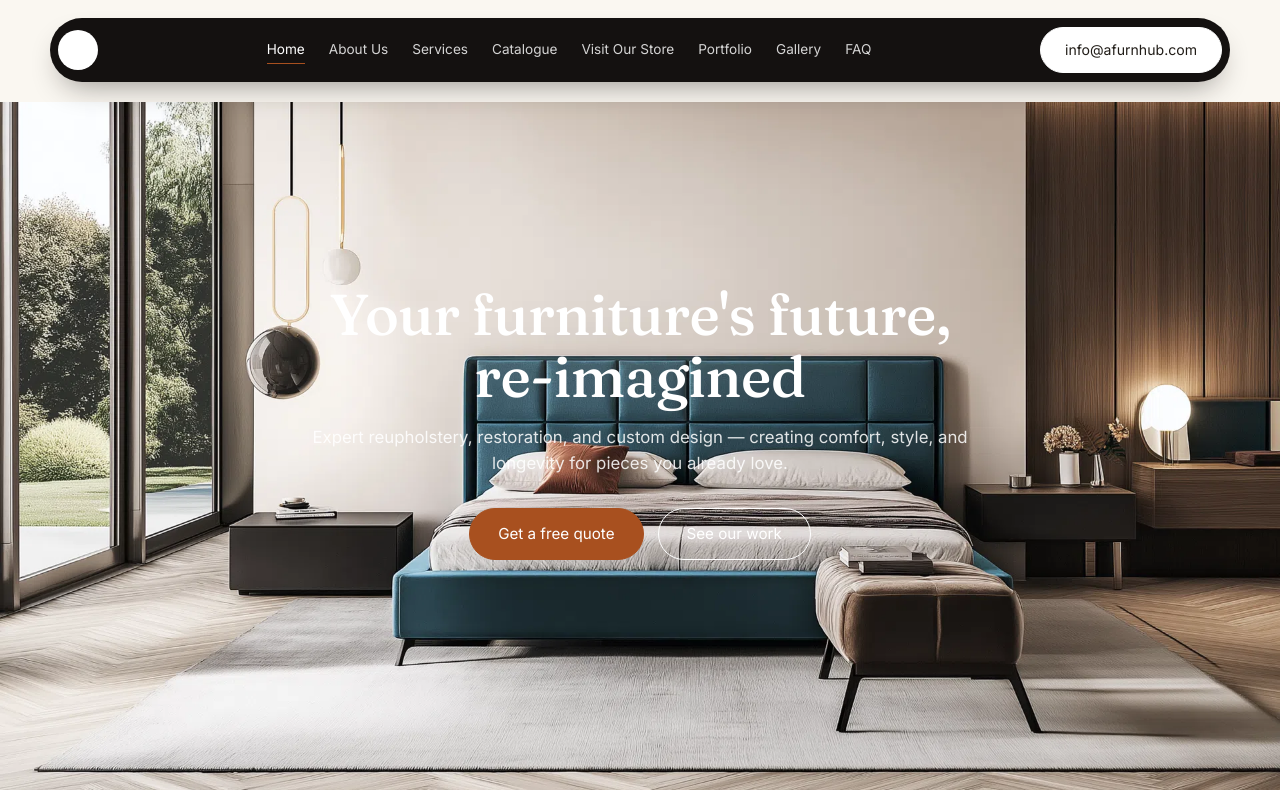
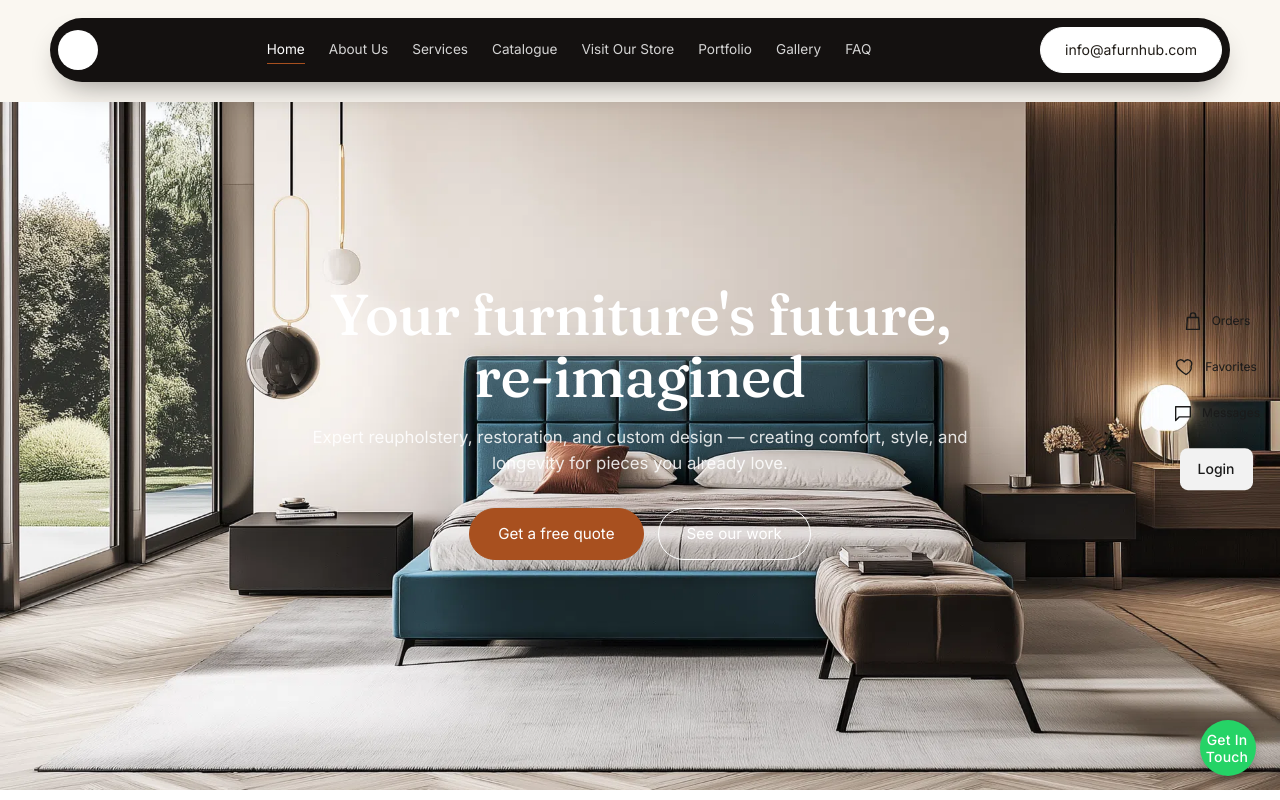
Before and after one commit to alex-upholstery/alexhub, a React (Vite) app: page / in a window 1280 px wide. Shown: the top 800 px of the page. Built offline with nearby package versions, Linux system fonts and the light colour scheme.

Commit message:
new changes

```diff
--- a/src/App.jsx
+++ b/src/App.jsx
@@ -12,6 +12,7 @@ import Gallery from './pages/Gallery.jsx';
 import FAQ from './pages/FAQ.jsx';
 import Contact from './pages/Contact.jsx';
 import ServiceDetail from './pages/ServiceDetail.jsx';
+import ContactButton from './components/ContactButton.jsx';
 function ScrollToTop() {
   const { pathname } = useLocation();
   useEffect(() => {
@@ -40,6 +41,7 @@ export default function App() {
         </Routes>
       </div>
       <Footer />
+       <ContactButton />
     </>
   );
 }
--- /dev/null
+++ b/src/components/ContactButton.jsx
@@ -0,0 +1,80 @@
+import { useState, useRef, useEffect } from 'react';
+
+const WHATSAPP_NUMBER = '+27634555268'; // replace with your number, no + or spaces
+const DEFAULT_MESSAGE = "Hi! I'd like to ask about your furniture services.";
+
+export default function ContactButton() {
+  const [open, setOpen] = useState(false);
+  const ref = useRef(null);
+
+  useEffect(() => {
+    function handleClickOutside(e) {
+      if (ref.current && !ref.current.contains(e.target)) {
+        setOpen(false);
+      }
+    }
+    document.addEventListener('mousedown', handleClickOutside);
+    return () => document.removeEventListener('mousedown', handleClickOutside);
+  }, []);
+
+  const whatsappHref = `https://wa.me/${WHATSAPP_NUMBER}?text=${encodeURIComponent(DEFAULT_MESSAGE)}`;
+
+  return (
+    <div className="contact-widget" ref={ref}>
+      {open && (
+        <div className="contact-menu">
+          <button
+            type="button"
+            className="contact-menu-item"
+            onClick={() => {
+              setOpen(false);
+              // TODO: hook this up to your AI assistant / chat widget
+              console.log('Open AI assistant');
+            }}
+          >
+            <span className="contact-menu-icon ai">
+              <svg width="18" height="18" viewBox="0 0 24 24" fill="none" stroke="currentColor" strokeWidth="1.5">
+                <path d="M12 3v3M12 18v3M4.2 4.2l2.1 2.1M17.7 17.7l2.1 2.1M3 12h3M18 12h3M4.2 19.8l2.1-2.1M17.7 6.3l2.1-2.1" strokeLinecap="round" />
+                <circle cx="12" cy="12" r="4" />
+              </svg>
+            </span>
+            <span>
+              <span className="contact-menu-title">AI Assistant</span>
+              <span className="contact-menu-sub">Chat with our virtual assistant</span>
+            </span>
+          </button>
+
+          <a
+            href={whatsappHref}
+            target="_blank"
+            rel="noopener noreferrer"
+            className="contact-menu-item"
+            onClick={() => setOpen(false)}
+          >
+            <span className="contact-menu-icon whatsapp">
+              <svg width="18" height="18" viewBox="0 0 24 24" fill="currentColor">
+                <path d="M12.04 2C6.58 2 2.13 6.45 2.13 11.91c0 1.75.46 3.43 1.32 4.92L2 22l5.31-1.39a9.87 9.87 0 0 0 4.73 1.2h.01c5.46 0 9.91-4.45 9.91-9.91 0-2.65-1.03-5.13-2.9-7C17.17 3.03 14.69 2 12.04 2zm0 18.15h-.01a8.2 8.2 0 0 1-4.18-1.15l-.3-.18-3.12.82.83-3.04-.2-.31a8.19 8.19 0 0 1-1.26-4.38c0-4.54 3.7-8.24 8.25-8.24 2.2 0 4.27.86 5.83 2.42a8.18 8.18 0 0 1 2.41 5.83c0 4.55-3.7 8.23-8.25 8.23zm4.52-6.17c-.25-.12-1.47-.72-1.7-.81-.23-.08-.39-.12-.56.13-.17.25-.64.8-.78.97-.14.17-.29.19-.54.06-.25-.12-1.05-.39-2-1.23-.74-.66-1.24-1.47-1.38-1.72-.14-.25-.02-.38.11-.51.11-.11.25-.29.37-.43.12-.14.16-.25.25-.41.08-.17.04-.31-.02-.43-.06-.12-.56-1.34-.76-1.84-.2-.48-.4-.42-.56-.42h-.48c-.17 0-.43.06-.66.31s-.87.85-.87 2.07.89 2.4 1.02 2.57c.12.17 1.75 2.67 4.24 3.74.59.26 1.06.41 1.42.52.6.19 1.14.16 1.57.1.48-.07 1.47-.6 1.68-1.18.21-.58.21-1.08.14-1.18-.06-.11-.23-.17-.48-.29z" />
+              </svg>
+            </span>
+            <span>
+              <span className="contact-menu-title">WhatsApp</span>
+              <span className="contact-menu-sub">Message us directly</span>
+            </span>
+          </a>
+        </div>
+      )}
+
+      <button
+        type="button"
+        className="contact-btn"
+        onClick={() => setOpen((v) => !v)}
+        aria-label="Contact us"
+      >
+        <svg width="14" height="14" viewBox="0 0 24 24" fill="none" stroke="currentColor" strokeWidth="1.5">
+          <path d="M4 5h16v11H8l-4 4V5z" strokeLinecap="round" strokeLinejoin="round" />
+        </svg>
+       Get In Touch
+      </button>
+    </div>
+  );
+}
--- /dev/null
+++ b/src/components/SideActions.jsx
@@ -0,0 +1,50 @@
+import { Link } from 'react-router-dom';
+
+const ICONS = {
+  bag: (
+    <svg width="22" height="22" viewBox="0 0 24 24" fill="none" stroke="currentColor" strokeWidth="1.5">
+      <path d="M6 8h12l1 13H5L6 8z" strokeLinecap="round" strokeLinejoin="round" />
+      <path d="M9 8V6a3 3 0 0 1 6 0v2" strokeLinecap="round" strokeLinejoin="round" />
+    </svg>
+  ),
+  heart: (
+    <svg width="22" height="22" viewBox="0 0 24 24" fill="none" stroke="currentColor" strokeWidth="1.5">
+      <path
+        d="M12 20s-7-4.35-9.5-8.5C.5 8 2 4.5 5.5 4c2-.3 3.7.8 4.5 2.3C10.8 4.8 12.5 3.7 14.5 4c3.5.5 5 4 3 7.5C19 15.65 12 20 12 20z"
+        strokeLinecap="round"
+        strokeLinejoin="round"
+      />
+    </svg>
+  ),
+  message: (
+    <svg width="22" height="22" viewBox="0 0 24 24" fill="none" stroke="currentColor" strokeWidth="1.5">
+      <path
+        d="M4 5h16v11H8l-4 4V5z"
+        strokeLinecap="round"
+        strokeLinejoin="round"
+      />
+    </svg>
+  ),
+};
+
+const ACTIONS = [
+  { key: 'bag', label: 'Orders', to: '/orders' },
+  { key: 'heart', label: 'Favorites', to: '/favorites' },
+  { key: 'message', label: 'Messages', to: '/messages' },
+];
+
+export default function SideActions() {
+  return (
+    <div className="side-actions">
+      {ACTIONS.map((a) => (
+        <Link to={a.to} className="side-actions-item" key={a.key}>
+          {ICONS[a.key]}
+          <span>{a.label}</span>
+        </Link>
+      ))}
+      <Link to="/login" className="side-actions-login">
+        Login
+      </Link>
+    </div>
+  );
+}
--- a/src/index.css
+++ b/src/index.css
@@ -360,6 +360,194 @@ html, body {
 }
 .hero img.active {
   opacity: 1;
+}
+.side-actions {
+  position: fixed;
+  top: 50%;
+  right: 20px;
+  transform: translateY(-50%);
+  display: flex;
+  flex-direction: column;
+  align-items: center;
+  gap: 24px;
+  z-index: 50;
+}
+
+.side-actions-item {
+  display: flex;
+  flex-direction: row;
+  align-items: center;
+  gap: 8px;
+  font-size: 12px;
+  color: #1a1a1a;
+  text-decoration: none;
+}
+.contact-widget {
+  position: fixed;
+  bottom: 24px;
+  right: 24px;
+  z-index: 100;
+  display: flex;
+  flex-direction: column;
+  align-items: flex-end;
+  gap: 12px;
+}
+
+.contact-btn {
+  display: flex;
+  align-items: center;
+  gap: 10px;
+  padding: 10px 22px 10px 10px;
+  border-radius: 999px;
+  background: #1a1a1a;
+  color: #fff;
+  border: none;
+  font-size: 14px;
+  font-weight: 500;
+  letter-spacing: 0.2px;
+  cursor: pointer;
+  box-shadow: 0 6px 20px rgba(0, 0, 0, 0.18);
+  transition: transform 0.18s ease, box-shadow 0.18s ease, background 0.18s ease;
+}
+
+.contact-btn:hover {
+  transform: translateY(-2px);
+  box-shadow: 0 10px 24px rgba(0, 0, 0, 0.24);
+  background: #000;
+}
+
+.contact-btn-icon {
+  width: 32px;
+  height: 32px;
+  border-radius: 50%;
+  background: rgba(255, 255, 255, 0.12);
+  display: flex;
+  align-items: center;
+  justify-content: center;
+  flex-shrink: 0;
+}
+.contact-menu {
+  display: flex;
+  flex-direction: column;
+  gap: 4px;
+  background: #fff;
+  border-radius: 14px;
+  box-shadow: 0 8px 24px rgba(0, 0, 0, 0.15);
+  padding: 8px;
+  min-width: 240px;
+}
+
+.contact-menu-item {
+  display: flex;
+  align-items: center;
+  gap: 12px;
+  padding: 10px 12px;
+  border-radius: 10px;
+  border: none;
+  background: transparent;
+  text-decoration: none;
+  text-align: left;
+  cursor: pointer;
+  width: 100%;
+}
+
+.contact-menu-item:hover {
+  background: #f5f5f5;
+}
+
+.contact-menu-icon {
+  width: 34px;
+  height: 34px;
+  border-radius: 50%;
+  display: flex;
+  align-items: center;
+  justify-content: center;
+  flex-shrink: 0;
+  color: #fff;
+}
+
+.contact-menu-icon.ai {
+  background: #1a1a1a;
+}
+
+.contact-menu-icon.whatsapp {
+  background: #25d366;
+}
+
+.contact-menu-title {
+  display: block;
+  font-size: 14px;
+  font-weight: 600;
+  color: #1a1a1a;
+}
+
+.contact-menu-sub {
+  display: block;
+  font-size: 12px;
+  color: #888;
+}
+
+@media (max-width: 480px) {
+  .contact-widget {
+    bottom: 16px;
+    right: 16px;
+  }
+  .contact-menu {
+    min-width: 220px;
+  }
+}
+.side-actions-item:hover {
+  opacity: 0.7;
+}
+.contact-btn {
+  position: fixed;
+  bottom: 24px;
+  right: 24px;
+  width: 56px;
+  height: 56px;
+  border-radius: 50%;
+  background: #25d366;
+  color: #fff;
+  display: flex;
+  align-items: center;
+  justify-content: center;
+  box-shadow: 0 4px 12px rgba(0, 0, 0, 0.2);
+  z-index: 100;
+  transition: transform 0.15s ease, box-shadow 0.15s ease;
+}
+
+.contact-btn:hover {
+  transform: scale(1.08);
+  box-shadow: 0 6px 16px rgba(0, 0, 0, 0.25);
+}
+
+@media (max-width: 480px) {
+  .contact-btn {
+    bottom: 16px;
+    right: 16px;
+    width: 50px;
+    height: 50px;
+  }
+}
+.side-actions-login {
+  padding: 10px 18px;
+  background: #f2f2f2;
+  border-radius: 8px;
+  font-size: 14px;
+  font-weight: 500;
+  color: #1a1a1a;
+  text-decoration: none;
+  white-space: nowrap;
+}
+
+.side-actions-login:hover {
+  background: #e6e6e6;
+}
+
+@media (max-width: 768px) {
+  .side-actions {
+    display: none;
+  }
 }
 .page-hero {
   padding: 150px 0 70px;
--- a/src/pages/Home.jsx
+++ b/src/pages/Home.jsx
@@ -14,7 +14,7 @@ import livingRoom from '../assets/images/living-room-grey.jpg';
 import bedroom from '../assets/images/bedroom-headboard.jpg';
 import patioPool from '../assets/images/patio-pool.jpg';
 import trustImg from '../assets/images/blue-couch-ottoman.jpg';
-
+import SideActions from '../components/SideActions.jsx';
 // Real showroom photography — De Palace Mall
 import newArrivalImg from '../assets/images/showroom-white-curved-sofa.webp';
 import showcase1 from '../assets/images/showroom-brown-corner-sofa.webp';
@@ -60,6 +60,7 @@ export default function Home() {
   }, []);
   return (
     <>
+     <SideActions />
       <section className="hero">
   {HERO_IMAGES.map((img, i) => (
     <img
```
